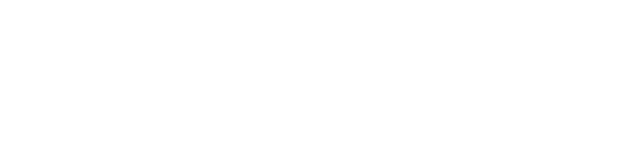
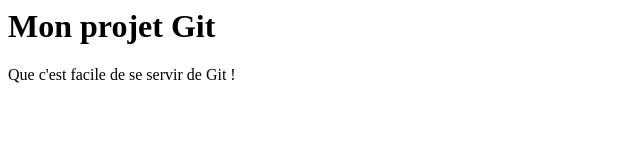
Before and after one commit to nasandratra1/mon_premier_git, a plain HTML site: page index.html in a window 1280 px wide. Shown: the whole page, without its empty margins (0-640 px from the left). Drawn offline with Linux system fonts and the light colour scheme.

Commit message:
Ajout de texte

```diff
--- a/index.html
+++ b/index.html
@@ -6,4 +6,8 @@
         <meta name="viewport" content="width=device-width">
         <title>mon projet Git</title>
     </head>
+    <body>
+        <h1>Mon projet Git</h1>
+        <p>Que c'est facile de se servir de Git !</p>
+    </body>
 </html>
```
